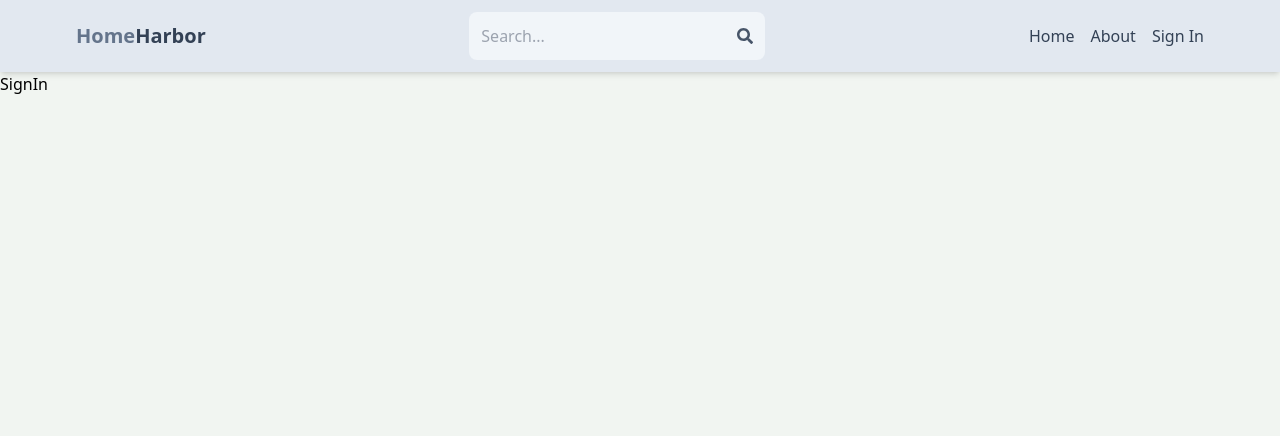
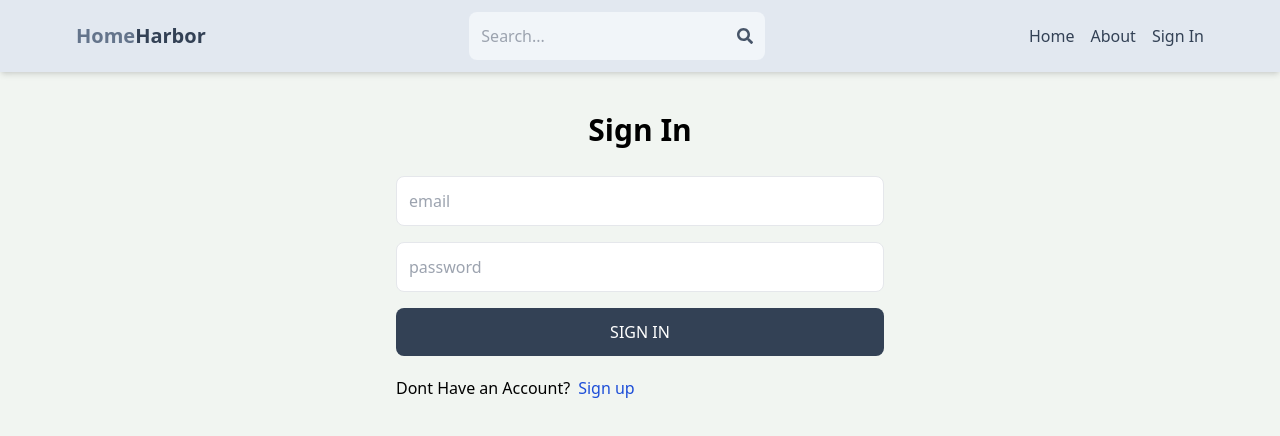
Before and after one commit to akhiltiwari06/Home-Harbor, a React (Vite) app in the folder client/: page /sign-in in a window 1280 px wide. Shown: the top 436 px of the page. Built offline with nearby package versions, Linux system fonts and the light colour scheme.

Commit message:
created Sign in page functionality

```diff
--- a/client/src/pages/SignIn.jsx
+++ b/client/src/pages/SignIn.jsx
@@ -1,5 +1,77 @@
-// import React from 'react'
+import { useState } from "react";
+import { Link, useNavigate } from "react-router-dom";
 
 export default function SignIn() {
-  return <div>SignIn</div>;
+  const [formData, setFormData] = useState({});
+  const [error, setError] = useState(null);
+  const [loading, setLoading] = useState(false);
+  const navigate = useNavigate();
+
+  const handleChange = (e) => {
+    setFormData({
+      ...formData,
+      [e.target.id]: e.target.value,
+    });
+  };
+
+  const handleSubmit = async (e) => {
+    e.preventDefault();
+    try {
+      setLoading(true);
+      const res = await fetch("/api/auth/signin", {
+        method: "POST",
+        headers: {
+          "Content-Type": "application/json",
+        },
+        body: JSON.stringify(formData),
+      });
+      const data = await res.json();
+      console.log(data);
+      if (data.success === false) {
+        setLoading(false);
+        setError(data.message);
+        return;
+      }
+      setLoading(false);
+      setError(null);
+      navigate("/");
+    } catch (error) {
+      setLoading(false);
+      setError(error.message);
+    }
+  };
+  return (
+    <div className="p-3 max-w-lg mx-auto">
+      <h1 className="text-3xl text-center font-semibold my-7">Sign In</h1>
+      <form className="flex flex-col gap-4" onSubmit={handleSubmit}>
+        <input
+          type="email"
+          placeholder="email"
+          className="border p-3 rounded-lg"
+          id="email"
+          onChange={handleChange}
+        />
+        <input
+          type="password"
+          placeholder="password"
+          className="border p-3 rounded-lg"
+          id="password"
+          onChange={handleChange}
+        />
+        <button
+          disabled={loading}
+          className="bg-slate-700 text-white p-3 rounded-lg uppercase hover:opacity-95 disabled:opacity-80"
+        >
+          {loading ? "Loading..." : "Sign In"}
+        </button>
+      </form>
+      <div className="flex gap-2 mt-5">
+        <p>Dont Have an Account?</p>
+        <Link to={"/sign-up"}>
+          <span className="text-blue-700">Sign up</span>
+        </Link>
+      </div>
+      {error && <p className="text-red-500 mt-5">{error}</p>}
+    </div>
+  );
 }
--- a/client/src/pages/SignUp.jsx
+++ b/client/src/pages/SignUp.jsx
@@ -73,7 +73,7 @@
         </button>
       </form>
       <div className="flex gap-2 mt-5">
-        <p>Have an Account</p>
+        <p>Have an Account?</p>
         <Link to={"/sign-in"}>
           <span className="text-blue-700">Sign in</span>
         </Link>
```
